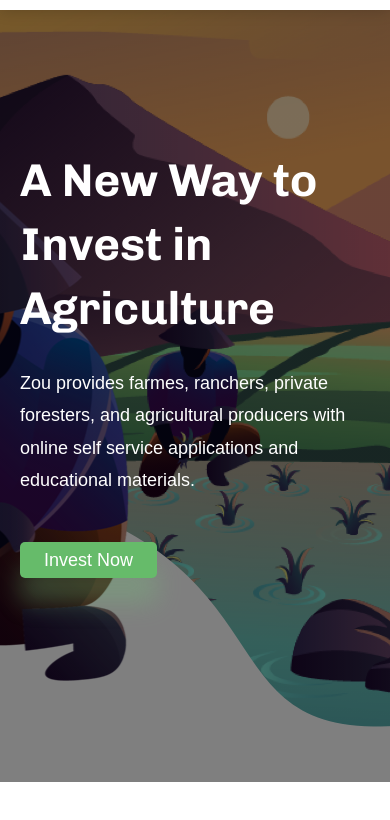
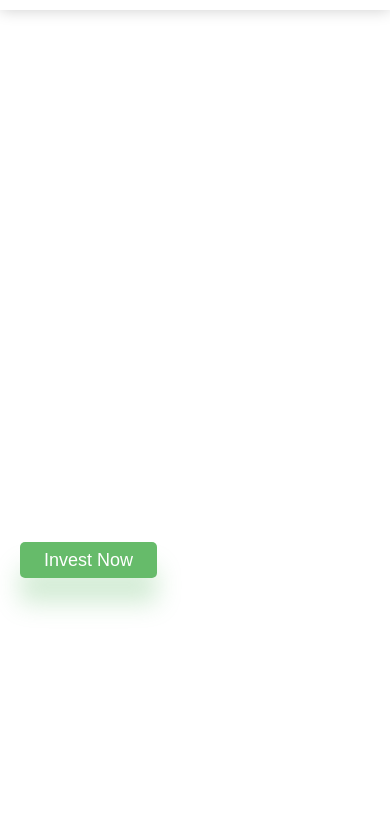
Before and after one commit to priyadrsnipd/zuo, a website built with webpack: page src/template.html in a window 390 px wide. Shown: the part 62-882 px from the top of the page. Built offline with nearby package versions, Linux system fonts and the light colour scheme; files whose address does not match are found by name; a web font is replaced by a local one.

Commit message:
Add media queries to main webp image in hero1

```diff
--- a/src/scss/layout/_hero.scss
+++ b/src/scss/layout/_hero.scss
@@ -36,13 +36,6 @@
   }
 
    @include mQ('(max-width: 768px)') {
-    background: linear-gradient(
-        to right,
-        rgba(0, 0, 0, 0.5),
-        rgba(0, 0, 0, 0.5)
-      ),
-      url('../images/main.png') no-repeat top right;
-
     h1,
     p {
       color: #fff;
```
